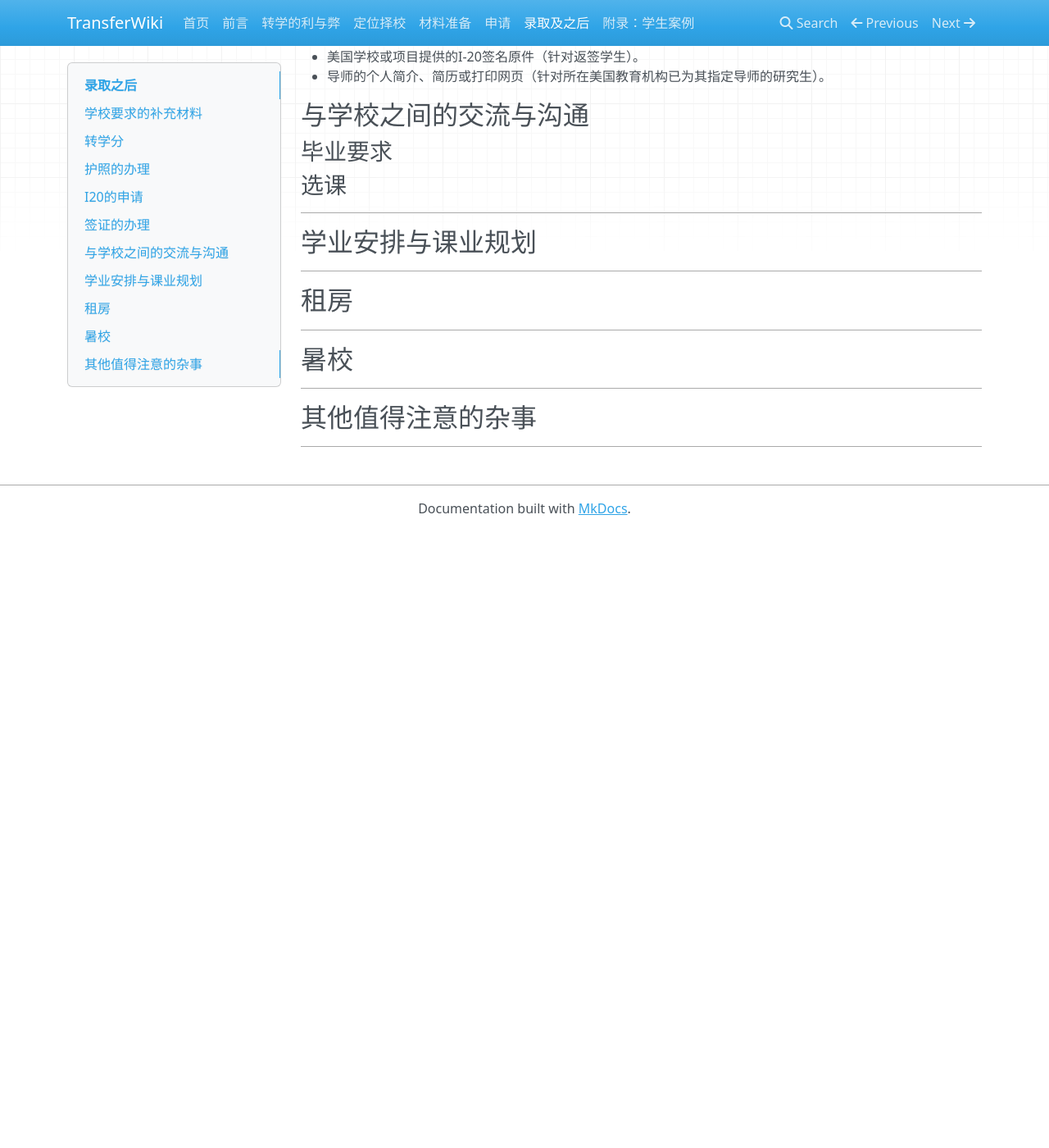
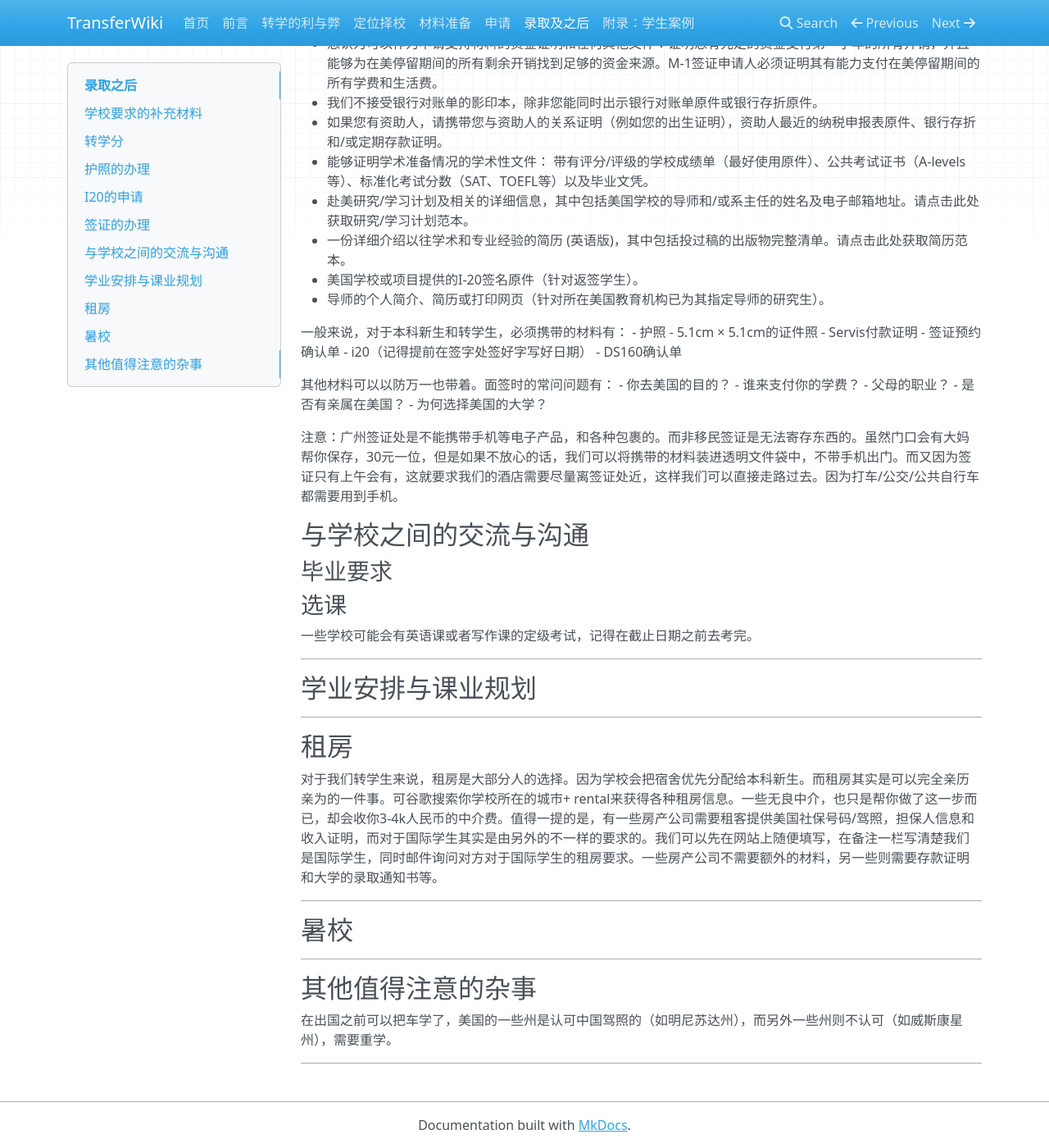
Before and after one commit to SihanXU/TransferWiki, an MkDocs documentation site: the page built from docs/admit.md, in a window 1280 px wide and 1400 px high, scrolled down 1362 px. Shown: the whole window at 82% size. Built offline with MkDocs 1.6.1, drawn with Linux system fonts in a browser that asks for light colours; nearby versions of some CDN libraries; before the commit the page ends 2010 px from its top, so only the background shows below that; some of the changed text lies outside the part shown.

Commit message:
Update admit.md

```diff
--- a/docs/admit.md
+++ b/docs/admit.md
@@ -3,18 +3,24 @@
 ***
 
 ## 学校要求的补充材料
+在读学期的成绩单：一些学校对于在读学期的成绩单有截止日期的要求，而这个截止日期我们可能还无法得到自己的成绩。因此我们可以写邮件先询问学校是否能给我们extension。
 
 ***
 
 ## 转学分
 
+一般来说，学校在发给你offer过后自动生成转学分报告。如果你有希望更改的，可以给学校发送课程描述。一些学校（如UWisc-Madison）会要求你给他发部分课的课程描述。对于西浦的同学，课程描述可以在ebridge上找到对应的课程之后保存网页来获得，也可以在Learning Mall上下载课程的Module Handbook。
+
 ***
 
 ## 护照的办理
+对于西浦的同学来说，可以先申请2+2，之后拿着2+2的证明和西浦在读证明去办理护照。园区的工作人员一般都知道西浦的2+2。如果你没有申请2+2，那需要等到学校下offer之后拿着offer去办理。总之，沿海大城市对于护照的管理是十分人性化的。在非必要不出国的情况下，只要你出具了这些证明，工作人员都不会刁难你。
 
 ***
 
 ## I20的申请
+
+I20的申请需要在学校的Portal上填写好个人的相关信息，之后我们能做的只有耐心等待了。因此一些大学的i20能够在几天之内发送，而另外一些大学需要一个月或者更长的时间才能发送。在拿到i20之后，我们才能预约签证。
 
 ***
 
@@ -49,12 +55,29 @@ F-1签证是最常见的学生签证类型。如果您希望在获得美国政
 - 美国学校或项目提供的I-20签名原件（针对返签学生）。
 - 导师的个人简介、简历或打印网页（针对所在美国教育机构已为其指定导师的研究生）。
 
+一般来说，对于本科新生和转学生，必须携带的材料有：
+- 护照
+- 5.1cm × 5.1cm的证件照
+- Servis付款证明
+- 签证预约确认单
+- i20（记得提前在签字处签好字写好日期）
+- DS160确认单
+
+其他材料可以以防万一也带着。面签时的常问问题有：
+- 你去美国的目的？
+- 谁来支付你的学费？
+- 父母的职业？
+- 是否有亲属在美国？
+- 为何选择美国的大学？
+
+注意：广州签证处是不能携带手机等电子产品，和各种包裹的。而非移民签证是无法寄存东西的。虽然门口会有大妈帮你保存，30元一位，但是如果不放心的话，我们可以将携带的材料装进透明文件袋中，不带手机出门。而又因为签证只有上午会有，这就要求我们的酒店需要尽量离签证处近，这样我们可以直接走路过去。因为打车/公交/公共自行车都需要用到手机。
+
 ## 与学校之间的交流与沟通
 
 ### 毕业要求
 
 ### 选课
-
+一些学校可能会有英语课或者写作课的定级考试，记得在截止日期之前去考完。
 ***
 
 ## 学业安排与课业规划
@@ -62,6 +85,7 @@ F-1签证是最常见的学生签证类型。如果您希望在获得美国政
 ***
 
 ## 租房
+对于我们转学生来说，租房是大部分人的选择。因为学校会把宿舍优先分配给本科新生。而租房其实是可以完全亲历亲为的一件事。可谷歌搜索你学校所在的城市+ rental来获得各种租房信息。一些无良中介，也只是帮你做了这一步而已，却会收你3-4k人民币的中介费。值得一提的是，有一些房产公司需要租客提供美国社保号码/驾照，担保人信息和收入证明，而对于国际学生其实是由另外的不一样的要求的。我们可以先在网站上随便填写，在备注一栏写清楚我们是国际学生，同时邮件询问对方对于国际学生的租房要求。一些房产公司不需要额外的材料，另一些则需要存款证明和大学的录取通知书等。
 
 ***
 
@@ -70,5 +94,6 @@ F-1签证是最常见的学生签证类型。如果您希望在获得美国政
 ***
 
 ## 其他值得注意的杂事
+在出国之前可以把车学了，美国的一些州是认可中国驾照的（如明尼苏达州），而另外一些州则不认可（如威斯康星州），需要重学。
 
 ***
```
